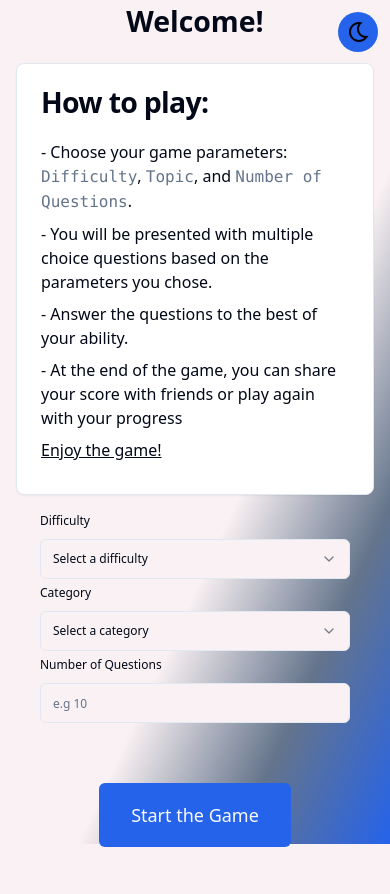
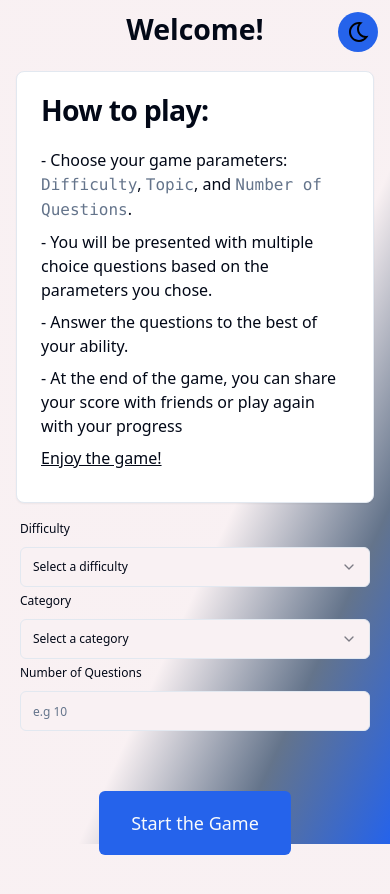
Before and after one commit to umutondersu/trivia-game, a React (Vite) app: page / in a window 390 px wide. Shown: the top 894 px of the page. Built offline with nearby package versions, Linux system fonts and the light colour scheme.

Commit message:
Improved responsived design for landing

```diff
--- a/src/components/ui/LandingPage/QuizForm.tsx
+++ b/src/components/ui/LandingPage/QuizForm.tsx
@@ -39,7 +39,7 @@ function QuizForm() {
 				<form
 					onSubmit={form.handleSubmit(onSubmit)}
 					className="flex flex-col">
-					<div className="flex flex-auto flex-col md:flex-row mt-3 justify-evenly mb-20 md:-mt-20 md:-mx-10 mx-10">
+					<div className="flex flex-auto flex-col md:flex-row mt-3 justify-evenly mb-20 md:-mt-20 md:-mx-36 sm:mx-10 mx-5">
 						<FormField
 							control={form.control}
 							name="difficulty"
--- a/src/pages/LandingPage.tsx
+++ b/src/pages/LandingPage.tsx
@@ -8,8 +8,10 @@ import {
 
 function LandingPage() {
 	return (
-		<div className="flex flex-col justify-around min-h-screen w-screen md:overflow-clip overflow-y-scroll">
-			<h1 className="self-center font-extrabold text-2xl">Welcome!</h1>
+		<div className="flex flex-col justify-around min-h-screen w-screen md:overflow-clip">
+			<h1 className="self-center font-extrabold text-2xl sm:mt-0 mt-2">
+				Welcome!
+			</h1>
 			<Card className="md:-mt-20 mt-5 sm:mx-20 mx-4 border-border">
 				<CardHeader>
 					<CardTitle>How to play:</CardTitle>
```
